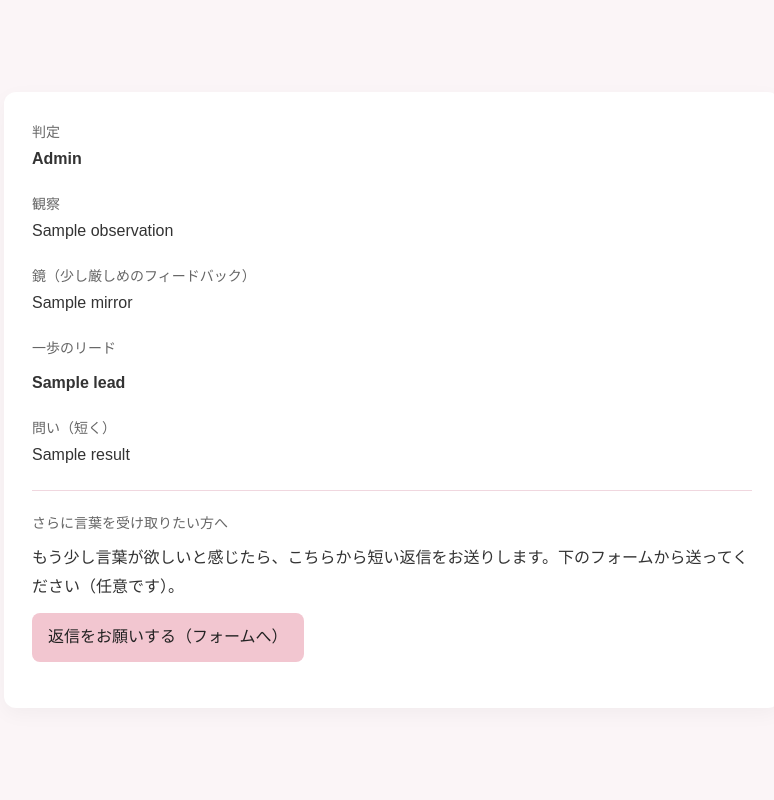
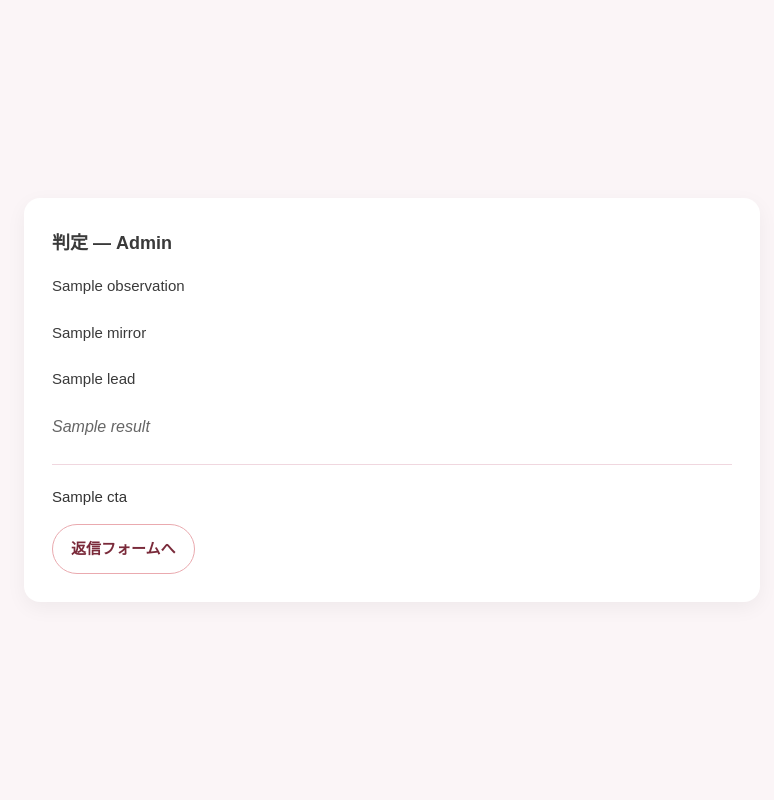
Before and after one commit to fuyong7335/tanin-jiku-diagnosis, a Flask app: template templates/result.html in a window 1280 px wide. Shown: the whole page, without its empty margins (248-1022 px from the left). Run offline with Flask 3, Linux system fonts and the light colour scheme; the template is opened without the code that fills it: most values are stand-ins (such as "Sample title", 1, 10 or a date in 2020).

Commit message:
Add files via upload

```diff
--- a/templates/result.html
+++ b/templates/result.html
@@ -4,14 +4,16 @@
   <meta charset="UTF-8">
   <title>診断結果</title>
   <meta name="viewport" content="width=device-width, initial-scale=1">
+
   <style>
     body {
       margin: 0;
-      background-color: #fbf5f7; /* 淡いピンク */
+      background-color: #fbf5f7;
       font-family: "Hiragino Kaku Gothic ProN", "Noto Sans JP", sans-serif;
-      color: #333;
-      line-height: 1.8;
+      color: #3a3a3a;
+      line-height: 1.9;
     }
+
     .page {
       min-height: 100vh;
       display: flex;
@@ -20,61 +22,95 @@
       padding: 24px;
       box-sizing: border-box;
     }
+
     .card {
-      background: #fff;
-      max-width: 720px;
+      background: #ffffff;
+      max-width: 680px;
       width: 100%;
       padding: 28px;
-      border-radius: 12px;
-      box-shadow: 0 6px 20px rgba(0,0,0,0.04);
+      border-radius: 16px;
+      box-shadow: 0 6px 20px rgba(0,0,0,0.05);
     }
-    .section { margin-bottom: 18px; }
-    .muted { color:#666; font-size:14px; }
-    hr { border: none; border-top: 1px solid #f0d7df; margin: 20px 0; }
-    .lead { font-weight:600; margin-top:8px; }
-    .cta-link { display:inline-block; margin-top:12px; padding:10px 16px; border-radius:8px; background:#f2c6d0; color:#222; text-decoration:none; }
+
+    .level {
+      font-weight: 700;
+      margin-bottom: 12px;
+      font-size: 18px;
+    }
+
+    .para {
+      margin-bottom: 18px;
+      white-space: pre-wrap; /* 改行をそのまま表示 */
+      font-size: 15px;
+    }
+
+    .question {
+      font-style: italic;
+      color: #666;
+      margin-bottom: 18px;
+    }
+
+    .cta {
+      margin-top: 22px;
+      padding-top: 18px;
+      border-top: 1px solid #f0d7df;
+      font-size: 15px;
+      color: #333;
+    }
+
+    .cta-button {
+      display: inline-block;
+      margin-top: 12px;
+      padding: 10px 18px;
+      border-radius: 999px;
+      background: transparent;
+      border: 1px solid #eaaaaf;
+      text-decoration: none;
+      color: #7a2a3a;
+      font-weight: 700;
+    }
+
+    @media (max-width: 480px){
+      .card { padding: 20px; }
+      .level { font-size: 16px; }
+    }
   </style>
 </head>
+
 <body>
   <div class="page">
     <div class="card">
 
-      <div class="section">
-        <div class="muted">判定</div>
-        <div><strong>{{ result.level | capitalize }}</strong></div>
-      </div>
+      {% if result.level %}
+        <div class="level">判定 — {{ result.level|capitalize }}</div>
+      {% endif %}
 
-      <div class="section">
-        <div class="muted">観察</div>
-        <div>{{ result.observation | replace('\n','<br>') | safe }}</div>
-      </div>
+      {% if result.observation %}
+        <div class="para">{{ result.observation | replace('\n', '<br>') | safe }}</div>
+      {% endif %}
 
-      <div class="section">
-        <div class="muted">鏡（少し厳しめのフィードバック）</div>
-        <div>{{ result.mirror | replace('\n','<br>') | safe }}</div>
-      </div>
+      {% if result.mirror %}
+        <div class="para">{{ result.mirror | replace('\n', '<br>') | safe }}</div>
+      {% endif %}
 
-      <div class="section">
-        <div class="muted">一歩のリード</div>
-        <div class="lead">{{ result.lead | replace('\n','<br>') | safe }}</div>
-      </div>
+      {% if result.lead %}
+        <div class="para">{{ result.lead | replace('\n', '<br>') | safe }}</div>
+      {% endif %}
 
-      <div class="section">
-        <div class="muted">問い（短く）</div>
-        <div>{{ result.question | replace('\n','<br>') | safe }}</div>
-      </div>
+      {% if result.question %}
+        <div class="question">{{ result.question | replace('\n', '<br>') | safe }}</div>
+      {% endif %}
 
-      <hr>
-
-      <div class="section">
-        <div class="muted">さらに言葉を受け取りたい方へ</div>
-        <div>
-          <p style="margin:8px 0 0;">
-            もう少し言葉が欲しいと感じたら、こちらから短い返信をお送りします。下のフォームから送ってください（任意です）。
-          </p>
-          <a class="cta-link" href="https://forms.gle/CE9BwQy6SnabUst59" target="_blank">返信をお願いする（フォームへ）</a>
+      {% if result.cta %}
+        <div class="cta">
+          {{ result.cta | replace('\n', '<br>') | safe }}
+          {% if form_link %}
+            <div>
+              <a class="cta-button" href="{{ form_link }}" target="_blank" rel="noopener">返信フォームへ</a>
+            </div>
+          {% endif %}
         </div>
-      </div>
+      {% endif %}
 
     </div>
   </div>
```
